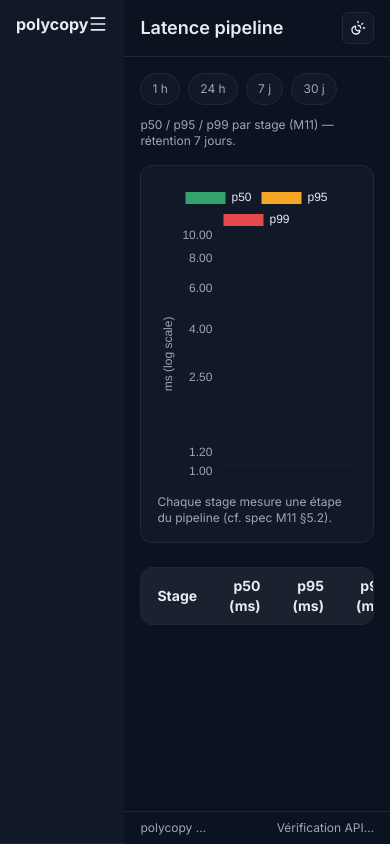
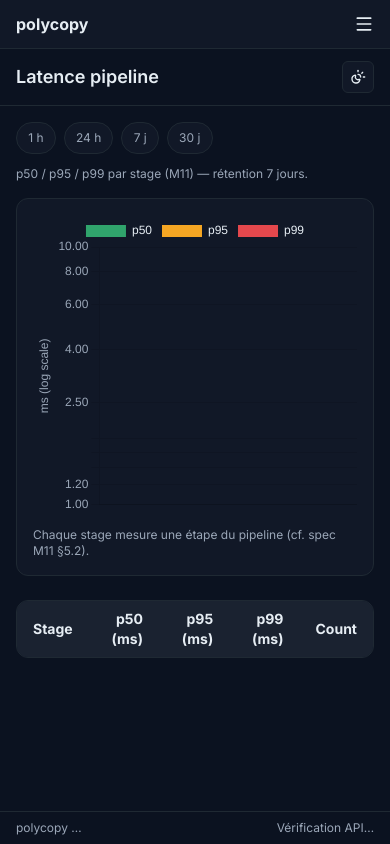
Before and after one commit to nexiumito/polycopy, a Python web app: template src/polycopy/dashboard/templates/latency.html in a window 390 px wide. Run offline with Jinja, Linux system fonts and the light colour scheme; the template is opened without the code that fills it, so the values that code supplies are empty; some libraries are stand-ins or nearby versions.

Commit message:
fix(dashboard): mobile layout — stack nav above main + table overflow-x
Sur mobile (<md) le wrapper racine était ``flex`` row par défaut. Comme
``<aside>`` desktop est caché (hidden md:flex) mais ``<details>`` mobile
est visible (md:hidden), ``<details>`` devenait la 1ère colonne horizontale
à côté de ``<main>``. Ouvrir le hamburger élargissait cette colonne et
compressait le contenu sur la droite (cf. screenshot user).

Fix : ``flex-col md:flex-row`` sur le wrapper. Mobile = stack vertical
(nav collapsible en haut puis main en dessous sur toute la largeur). md+
inchangé (sidebar gauche + main droit).

Bonus : ``overflow-hidden`` → ``overflow-x-auto`` sur les wrappers de
tableaux ``/activity``, ``/performance`` et ``/latency``. Les colonnes
sont désormais scrollables horizontalement au lieu d'être tronquées.
``/traders/scoring`` portait déjà ``overflow-x-auto``.

Co-Authored-By: Claude Opus 4.7 (1M context) <noreply@anthropic.com>

```diff
--- a/src/polycopy/dashboard/templates/activity.html
+++ b/src/polycopy/dashboard/templates/activity.html
@@ -10,7 +10,7 @@
   pour le reste).
 </p>
 
-<section class="rounded-xl border overflow-hidden"
+<section class="rounded-xl border overflow-x-auto"
          style="border-color: var(--color-border); background: var(--color-surface);">
   <div id="activity-rows"
        hx-get="/partials/activity-rows"
--- a/src/polycopy/dashboard/templates/base.html
+++ b/src/polycopy/dashboard/templates/base.html
@@ -94,7 +94,9 @@
   <div class="hidden text-polycopy-profit text-polycopy-loss text-polycopy-warning text-polycopy-neutral text-polycopy-critical bg-polycopy-surface bg-polycopy-bg border-polycopy-border"></div>
 </head>
 <body class="min-h-screen">
-  <div class="flex min-h-screen">
+  {# Mobile : stack vertical (nav <details> en haut, main en-dessous).
+     ≥ md : row classique (sidebar gauche + main droit). #}
+  <div class="flex flex-col md:flex-row min-h-screen">
     {# --- Sidebar : visible desktop, réduite tablet, hamburger mobile --- #}
     <aside id="sidebar"
            class="hidden md:flex md:flex-col md:w-16 lg:w-60 shrink-0 border-r"
--- a/src/polycopy/dashboard/templates/latency.html
+++ b/src/polycopy/dashboard/templates/latency.html
@@ -25,7 +25,7 @@
   </p>
 </article>
 
-<section class="mt-6 rounded-xl border overflow-hidden"
+<section class="mt-6 rounded-xl border overflow-x-auto"
          style="border-color: var(--color-border); background: var(--color-surface);">
   <table class="w-full text-sm">
     <thead style="background: var(--color-surface-elevated);">
--- a/src/polycopy/dashboard/templates/performance.html
+++ b/src/polycopy/dashboard/templates/performance.html
@@ -21,7 +21,7 @@
          hx-get="/partials/performance-rows{% if status_filter %}?status={{ status_filter | urlencode }}{% endif %}"
          hx-trigger="load, every {{ poll_interval * 4 }}s[document.visibilityState==='visible']"
          hx-swap="innerHTML"
-         class="rounded-xl border overflow-hidden"
+         class="rounded-xl border overflow-x-auto"
          style="border-color: var(--color-border); background: var(--color-surface);">
   <p class="p-4 text-sm" style="color: var(--color-muted);">chargement…</p>
 </section>
```
